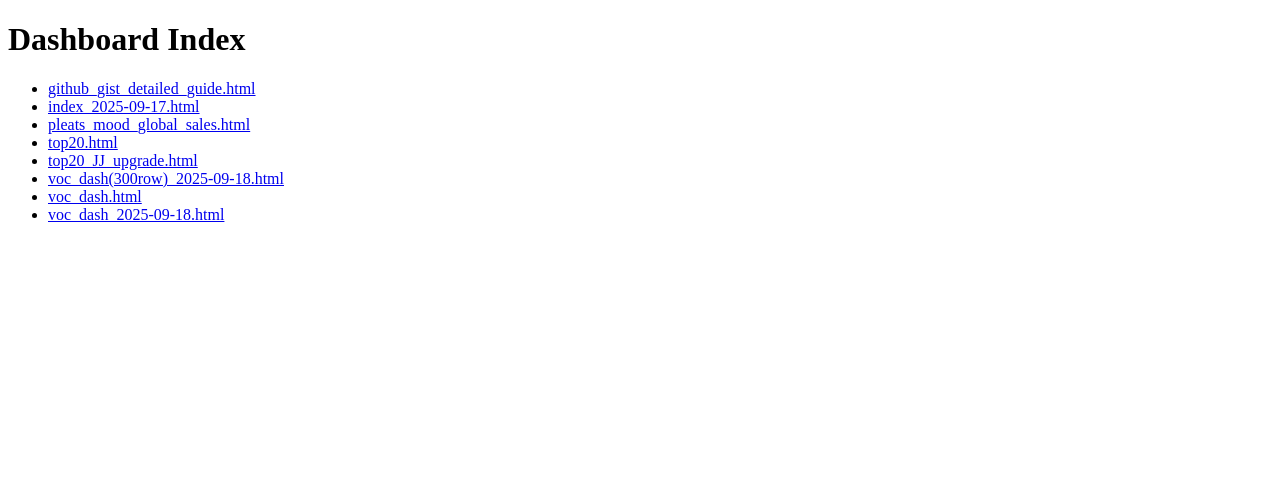
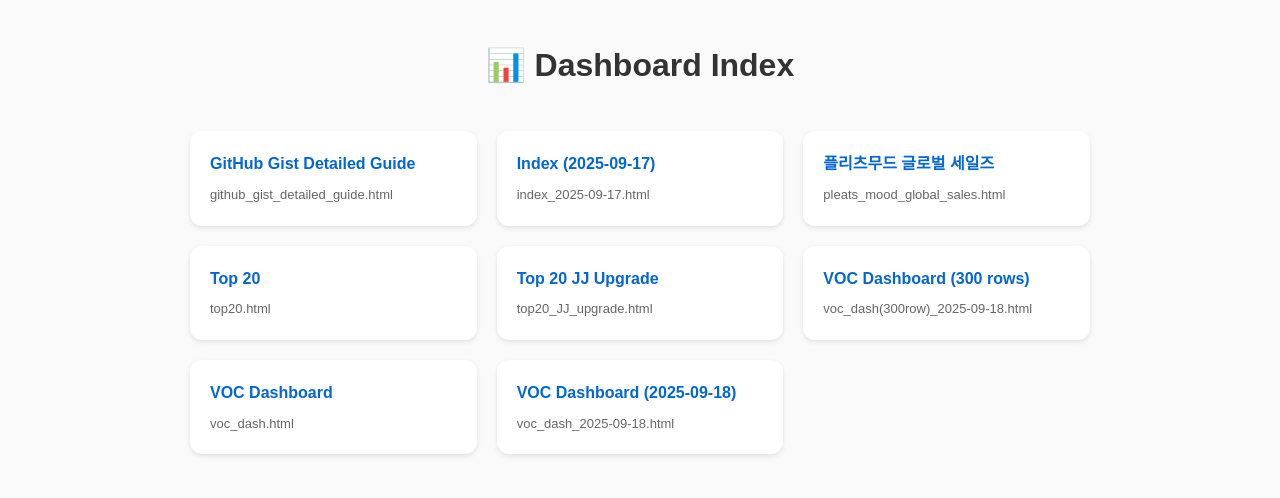
Before and after one commit to jhjun01-ship-it/news-2025, a plain HTML site: page index.html in a window 1280 px wide. Drawn offline with Linux system fonts and the light colour scheme.

Commit message:
Update index.html

```diff
--- a/index.html
+++ b/index.html
@@ -1 +1,87 @@
-<!DOCTYPE html><html><head><meta charset="UTF-8"><title>Dashboard Index</title></head><body><h1>Dashboard Index</h1><ul><li><a href=github_gist_detailed_guide.html>github_gist_detailed_guide.html</a></li><li><a href=index_2025-09-17.html>index_2025-09-17.html</a></li><li><a href=pleats_mood_global_sales.html>pleats_mood_global_sales.html</a></li><li><a href=top20.html>top20.html</a></li><li><a href=top20_JJ_upgrade.html>top20_JJ_upgrade.html</a></li><li><a href=voc_dash(300row)_2025-09-18.html>voc_dash(300row)_2025-09-18.html</a></li><li><a href=voc_dash.html>voc_dash.html</a></li><li><a href=voc_dash_2025-09-18.html>voc_dash_2025-09-18.html</a></li></ul></body></html>
+<!DOCTYPE html>
+<html lang="ko">
+<head>
+  <meta charset="UTF-8">
+  <title>📊 Dashboard Index</title>
+  <style>
+    body {
+      font-family: Arial, sans-serif;
+      max-width: 900px;
+      margin: 40px auto;
+      padding: 0 20px;
+      line-height: 1.6;
+      background: #fafafa;
+      color: #333;
+    }
+    h1 {
+      text-align: center;
+      margin-bottom: 40px;
+    }
+    .grid {
+      display: grid;
+      grid-template-columns: repeat(auto-fit, minmax(250px, 1fr));
+      gap: 20px;
+    }
+    .card {
+      background: #fff;
+      padding: 20px;
+      border-radius: 12px;
+      box-shadow: 0 2px 5px rgba(0,0,0,0.1);
+      transition: transform 0.15s ease-in-out, box-shadow 0.15s ease-in-out;
+    }
+    .card:hover {
+      transform: translateY(-4px);
+      box-shadow: 0 4px 10px rgba(0,0,0,0.15);
+    }
+    .card a {
+      text-decoration: none;
+      color: #0366d6;
+      font-weight: bold;
+      font-size: 16px;
+    }
+    .card small {
+      display: block;
+      margin-top: 8px;
+      font-size: 13px;
+      color: #666;
+    }
+  </style>
+</head>
+<body>
+  <h1>📊 Dashboard Index</h1>
+  <div class="grid">
+    <div class="card">
+      <a href="github_gist_detailed_guide.html">GitHub Gist Detailed Guide</a>
+      <small>github_gist_detailed_guide.html</small>
+    </div>
+    <div class="card">
+      <a href="index_2025-09-17.html">Index (2025-09-17)</a>
+      <small>index_2025-09-17.html</small>
+    </div>
+    <div class="card">
+      <a href="pleats_mood_global_sales.html">플리츠무드 글로벌 세일즈</a>
+      <small>pleats_mood_global_sales.html</small>
+    </div>
+    <div class="card">
+      <a href="top20.html">Top 20</a>
+      <small>top20.html</small>
+    </div>
+    <div class="card">
+      <a href="top20_JJ_upgrade.html">Top 20 JJ Upgrade</a>
+      <small>top20_JJ_upgrade.html</small>
+    </div>
+    <div class="card">
+      <a href="voc_dash(300row)_2025-09-18.html">VOC Dashboard (300 rows)</a>
+      <small>voc_dash(300row)_2025-09-18.html</small>
+    </div>
+    <div class="card">
+      <a href="voc_dash.html">VOC Dashboard</a>
+      <small>voc_dash.html</small>
+    </div>
+    <div class="card">
+      <a href="voc_dash_2025-09-18.html">VOC Dashboard (2025-09-18)</a>
+      <small>voc_dash_2025-09-18.html</small>
+    </div>
+  </div>
+</body>
+</html>
```
